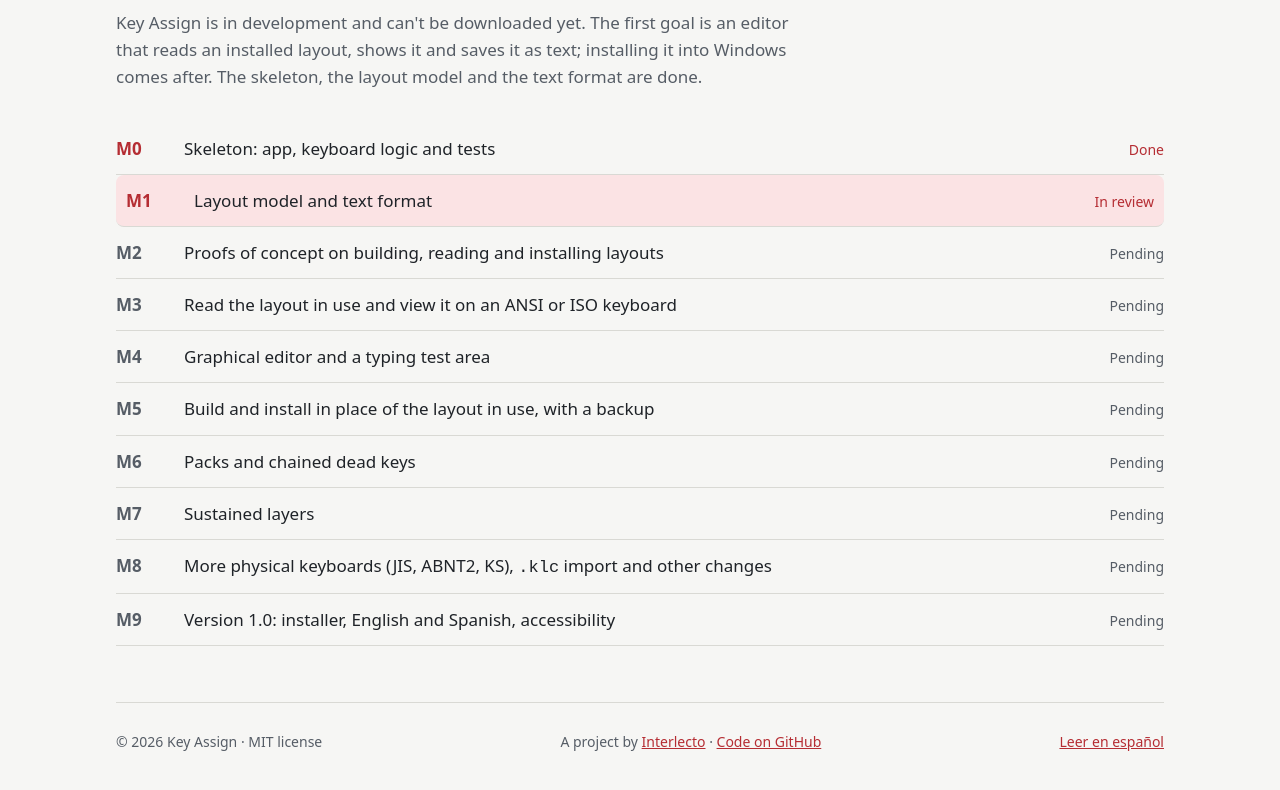
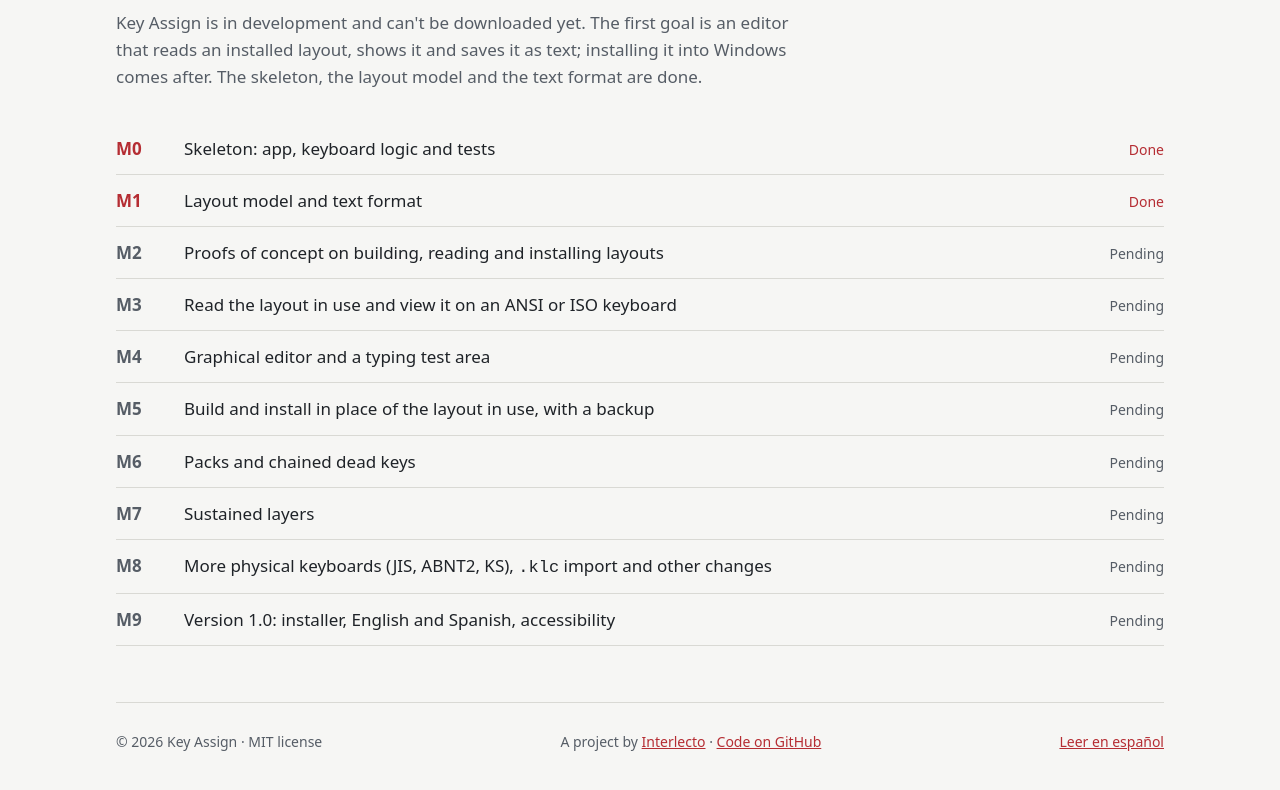
Before and after one commit to chlewey/keyassign, a plain HTML site: page site/public/en/index.html in a window 1280 px wide. Shown: the part 2389-3179 px from the top of the page. Drawn offline with Linux system fonts and the light colour scheme.

Commit message:
Mark M1 done in the roadmap, README and project page
Co-Authored-By: Claude Sonnet 5.5 <noreply@anthropic.com>

```diff
--- a/site/public/en/index.html
+++ b/site/public/en/index.html
@@ -135,7 +135,7 @@ dead ´ {
         <p class="section-lead">Key Assign is in development and can't be downloaded yet. The first goal is an editor that reads an installed layout, shows it and saves it as text; installing it into Windows comes after. The skeleton, the layout model and the text format are done.</p>
         <ol class="timeline">
           <li class="done"><span class="m">M0</span><span>Skeleton: app, keyboard logic and tests</span><span class="when">Done</span></li>
-          <li class="now"><span class="m">M1</span><span>Layout model and text format</span><span class="when">In review</span></li>
+          <li class="done"><span class="m">M1</span><span>Layout model and text format</span><span class="when">Done</span></li>
           <li><span class="m">M2</span><span>Proofs of concept on building, reading and installing layouts</span><span class="when">Pending</span></li>
           <li><span class="m">M3</span><span>Read the layout in use and view it on an ANSI or ISO keyboard</span><span class="when">Pending</span></li>
           <li><span class="m">M4</span><span>Graphical editor and a typing test area</span><span class="when">Pending</span></li>
```
Also changed, not shown: site/public/index.html (+1 -1 lines), 4 other files.
